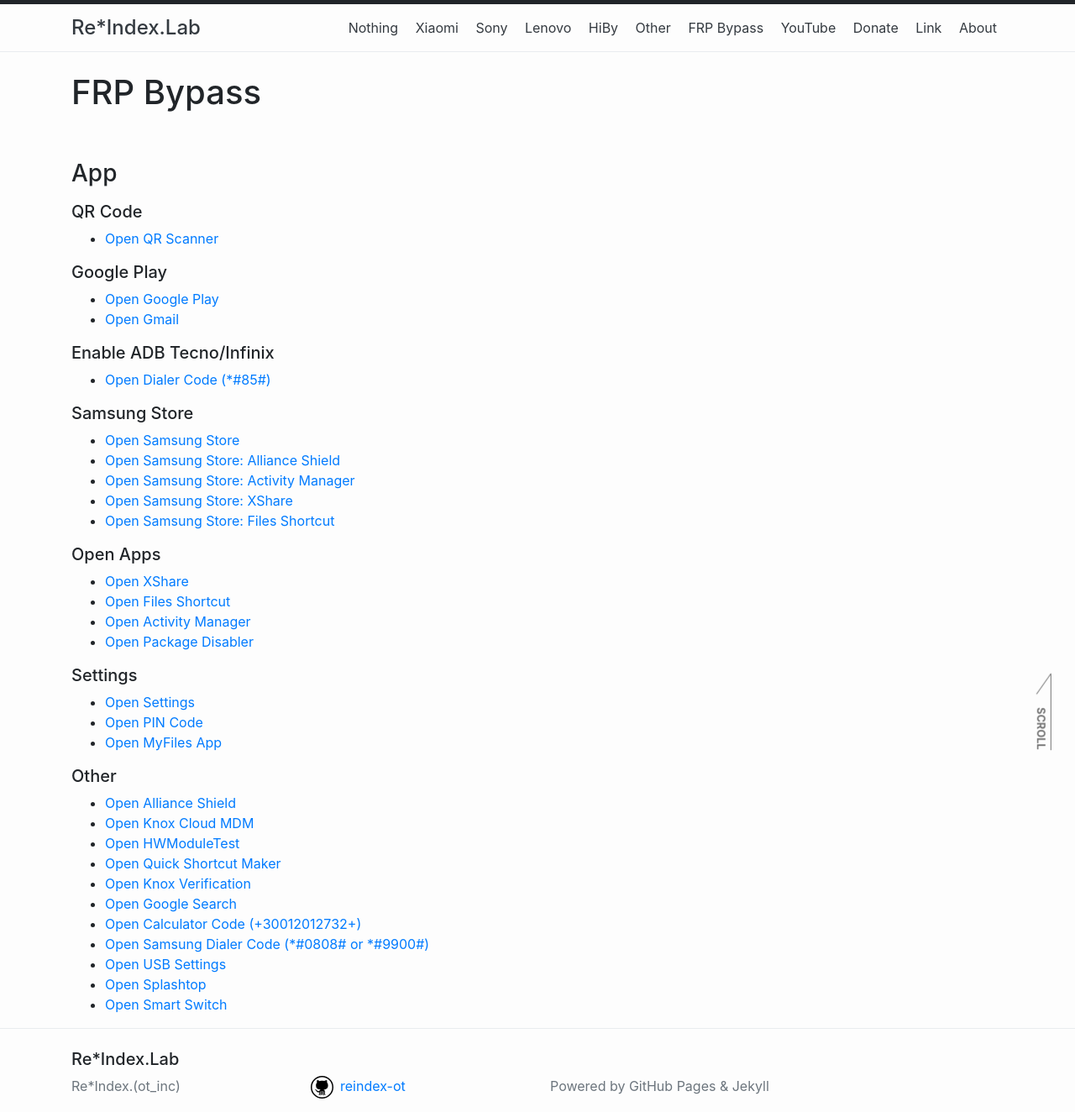
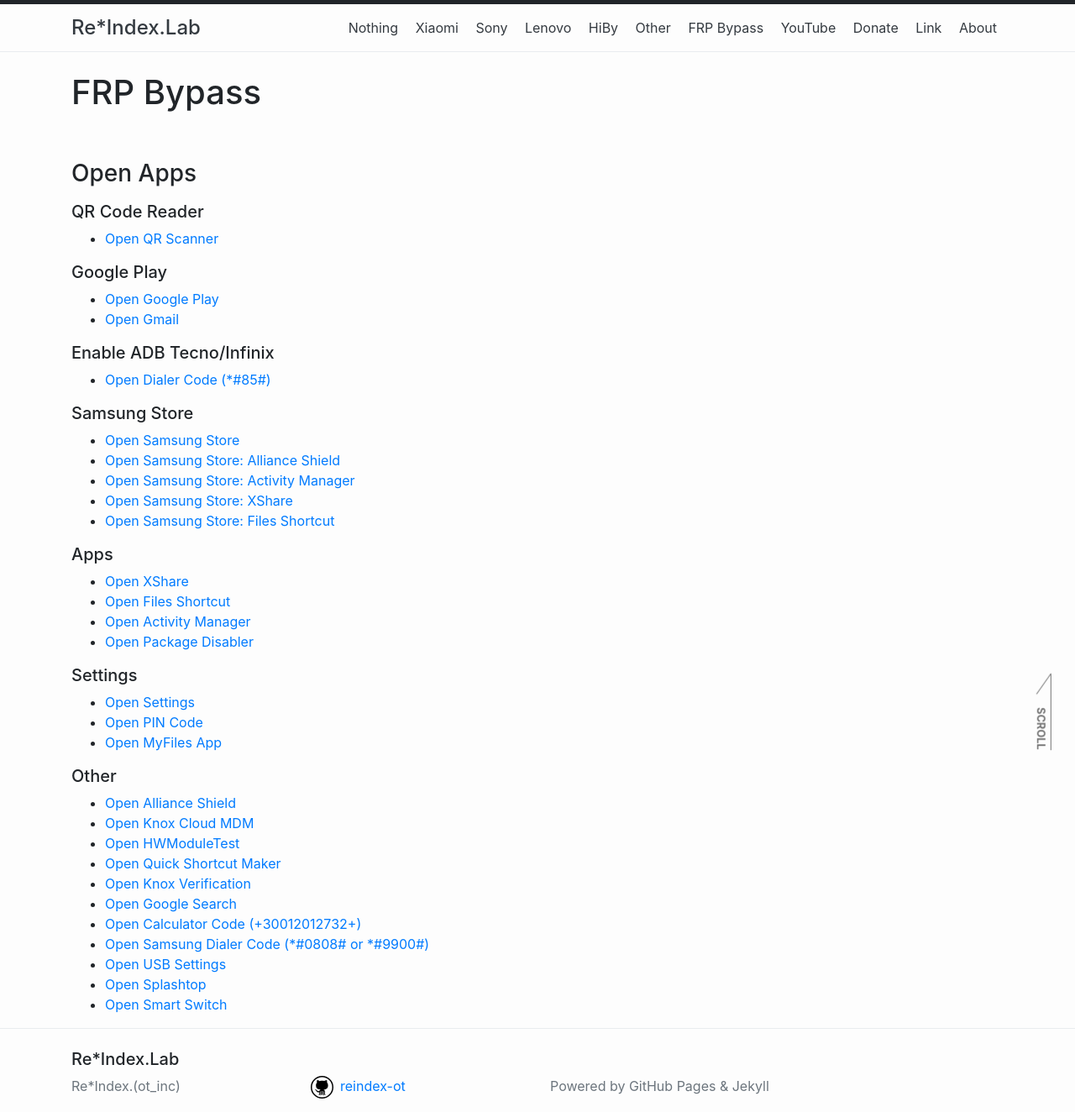
Before and after one commit to reindex-ot/reindex-ot.github.io, a Jekyll site: the page built from frp.md, in a window 1280 px wide. Shown: the whole page at 84% size. Built offline with Jekyll 4.4.1, drawn with Linux system fonts in a browser that asks for light colours.

Commit message:
Update frp.md
Signed-off-by: Re*Index. (ot_inc) <32851879+reindex-ot@users.noreply.github.com>

```diff
--- a/frp.md
+++ b/frp.md
@@ -3,8 +3,8 @@ layout: page
 title: FRP Bypass
 permalink: /frp/
 ---
-### App
-##### QR Code
+### Open Apps
+##### QR Code Reader
 - [Open QR Scanner](intent://com.secuso.privacyFriendlyCodeScanner.QrScanActivity/#Intent;scheme=android-app;end)
 
 ##### Google Play
```
Also changed, not shown: other parts of frp.md (+1 -1 lines).
